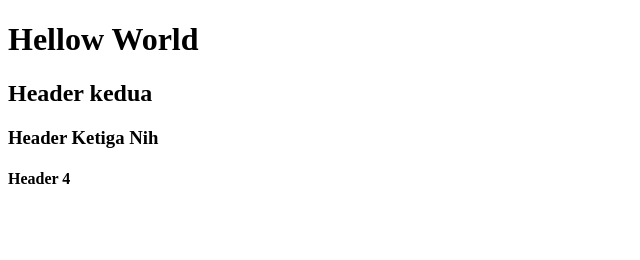
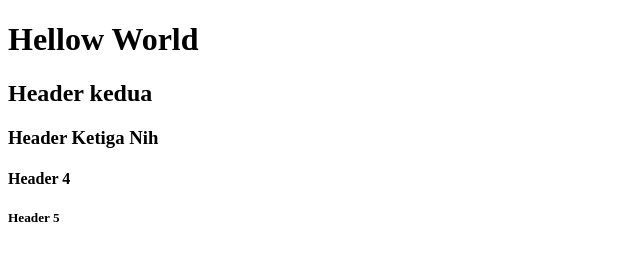
Before and after one commit to umemirai/PRAKTUGAS4, a plain HTML site: page index.html in a window 1280 px wide. Shown: the full height of the page, 0-640 px from the left. Drawn offline with Linux system fonts and the light colour scheme.

Commit message:
H5 masuk index

```diff
--- a/index.html
+++ b/index.html
@@ -10,5 +10,6 @@
     <h2>Header kedua</h2>
     <h3>Header Ketiga Nih</h3>
     <h4>Header 4</h4>
+    <h5>Header 5</h5>
 </body>
 </html>
```
